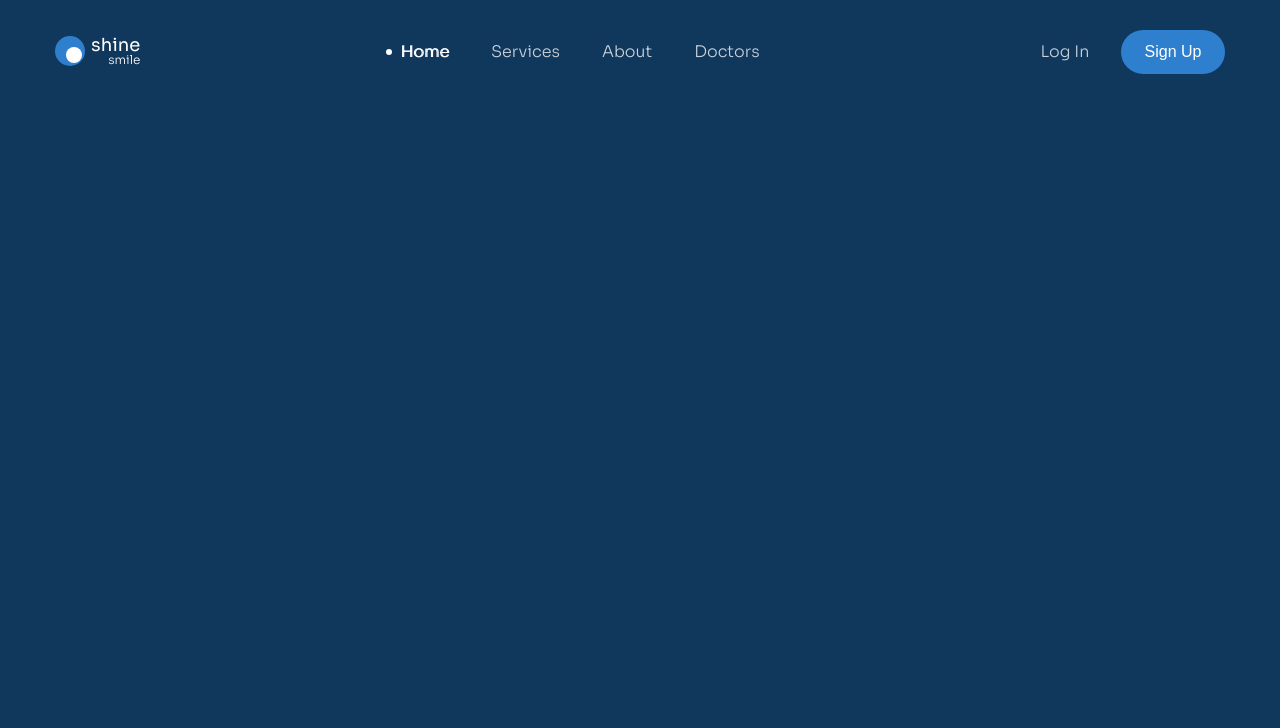
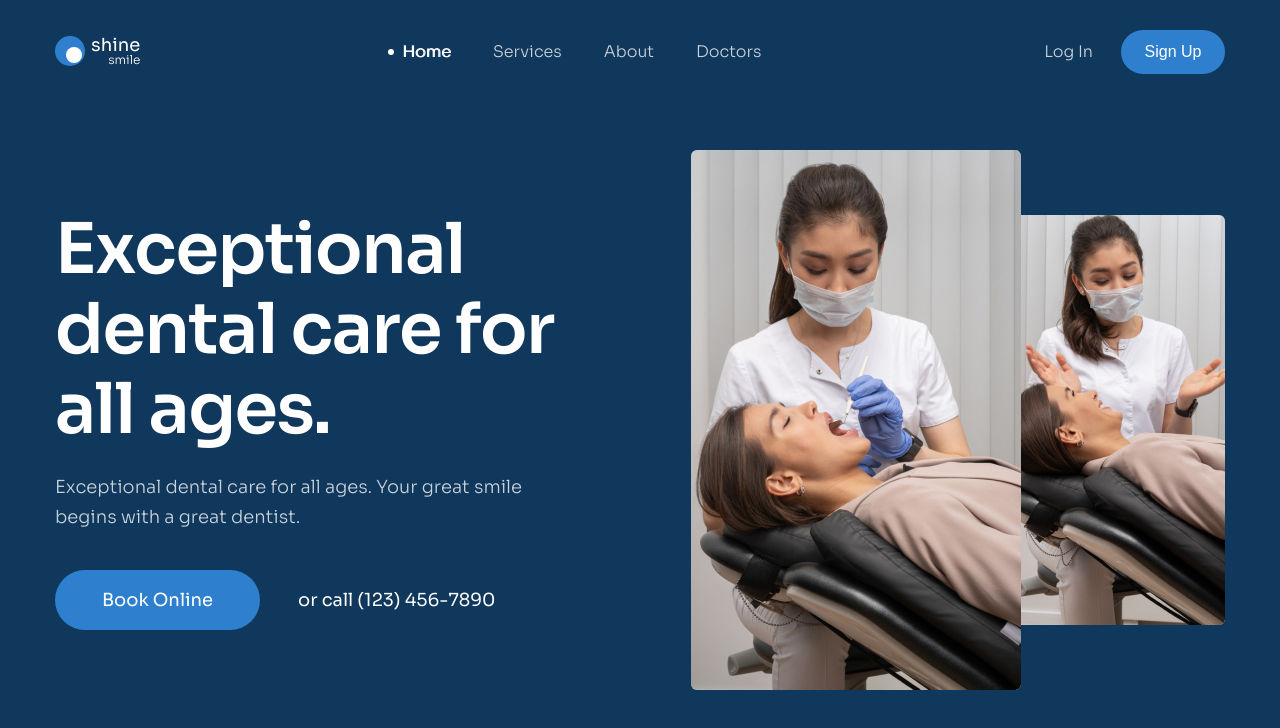
Before and after one commit to TrongHuy0104/f8-project-03, a plain HTML site: page index.html in a window 1280 px wide. Drawn offline with Linux system fonts and the light colour scheme.

Commit message:
completed hero

```diff
--- a/assets/css/style.css
+++ b/assets/css/style.css
@@ -145,6 +145,11 @@ a {
     line-height: 1.75;
 }
 
+.header-action {
+    display: flex;
+    align-items: center;
+}
+
 .header-action__sign-up {
     --height: 44px;
     min-width: 104px;
@@ -152,3 +157,73 @@ a {
     line-height: 1.75;
     margin-left: 7px;
 }
+
+/* Hero */
+.hero {
+    margin-top: 76px;
+    display: flex;
+    align-items: center;
+}
+
+.hero__content {
+    width: 44%;
+}
+
+.hero__heading {
+    color: var(--white-color);
+    font-size: 7rem;
+    font-weight: 600;
+    line-height: 1.14;
+    letter-spacing: -1.4px;
+}
+
+.hero__desc {
+    color: #c9d2da;
+    font-size: 1.8rem;
+    font-weight: 300;
+    line-height: 1.67;
+    margin-top: 22px;
+}
+
+.hero__row {
+    margin-top: 38px;
+    display: flex;
+    align-items: center;
+}
+
+.hero__phone {
+    color: var(--white-color);
+    text-align: center;
+    font-size: 1.8rem;
+    font-weight: 400;
+    line-height: 1.67;
+    margin-left: 38px;
+}
+
+.hero__media {
+    display: flex;
+    flex-grow: 1;
+    justify-content: flex-end;
+}
+
+.hero__images {
+    display: flex;
+    align-items: center;
+}
+
+.hero__img {
+    width: 330px;
+    height: 540px;
+    border-radius: 6px;
+    object-fit: cover;
+}
+
+.hero__img:first-child {
+    margin-right: -6px;
+    position: relative;
+}
+
+.hero__img:last-child {
+    width: 210px;
+    height: 410px;
+}
--- a/index.html
+++ b/index.html
@@ -133,6 +133,41 @@
                         </button>
                     </div>
                 </div>
+
+                <!-- Hero -->
+                <section class="hero">
+                    <!-- Hero Content -->
+                    <section class="hero__content">
+                        <h1 class="hero__heading">
+                            Exceptional dental care for all ages.
+                        </h1>
+                        <p class="hero__desc">
+                            Exceptional dental care for all ages. Your great
+                            smile begins with a great dentist.
+                        </p>
+                        <div class="hero__row">
+                            <a href="#!" class="btn">Book Online</a>
+                            <span class="hero__phone"
+                                >or call (123) 456-7890</span
+                            >
+                        </div>
+                    </section>
+                    <!-- Hero Media -->
+                    <div class="hero__media">
+                        <figure class="hero__images">
+                            <img
+                                src="./assets/imgs/hero_01.jpg"
+                                alt="Exceptional dental care for all ages."
+                                class="hero__img"
+                            />
+                            <img
+                                src="./assets/imgs/hero_02.jpg"
+                                alt="Exceptional dental care for all ages."
+                                class="hero__img"
+                            />
+                        </figure>
+                    </div>
+                </section>
             </div>
         </header>
     </body>
```
Also changed, not shown: assets/imgs/hero_01.jpg (added), assets/imgs/hero_02.jpg (added).
